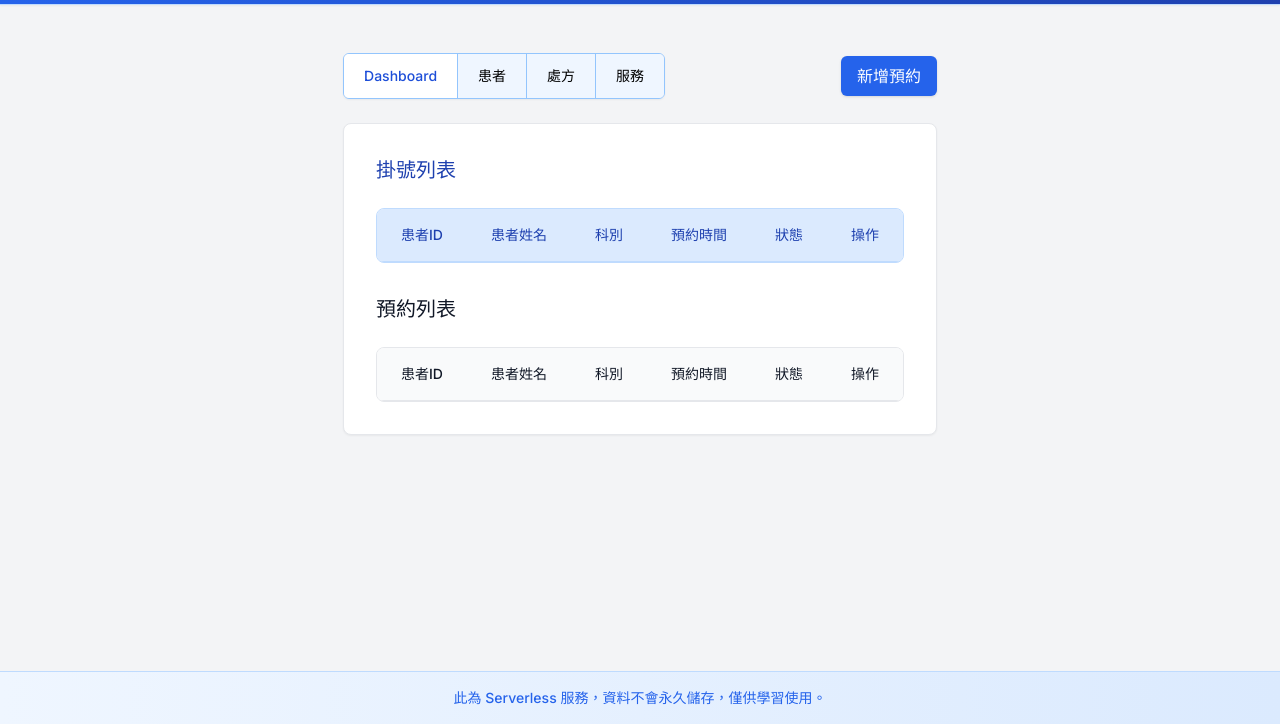
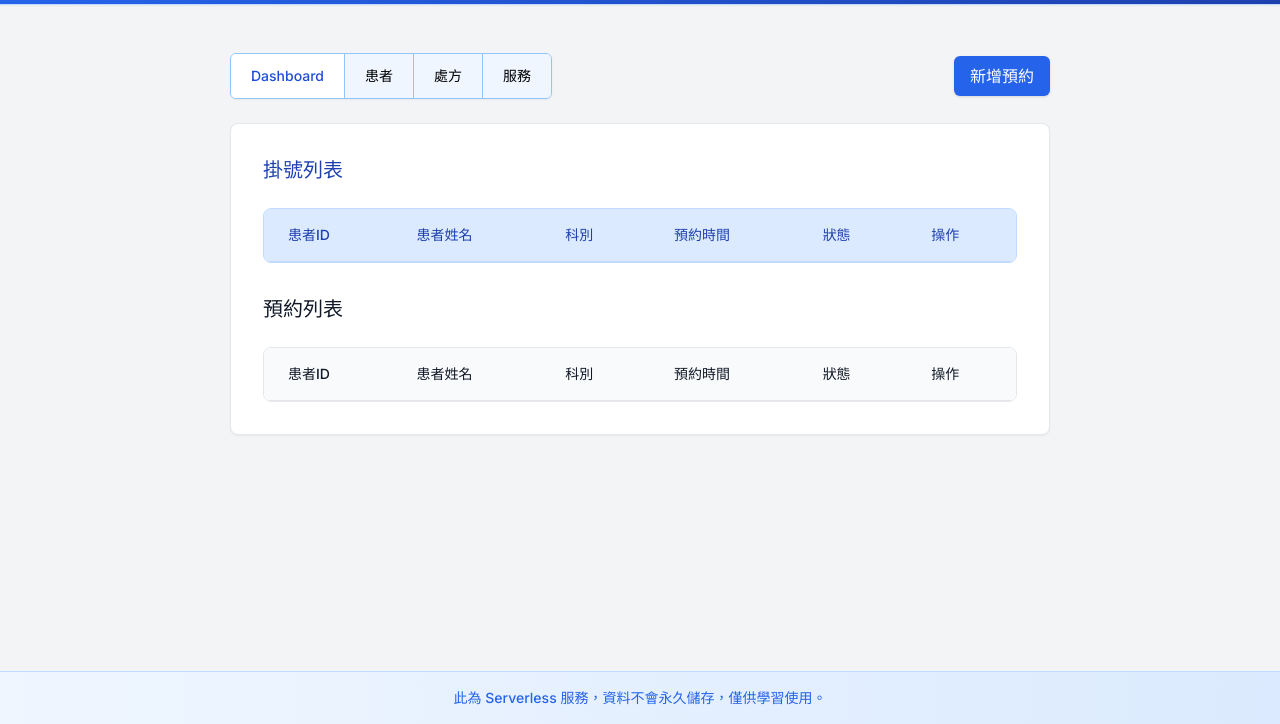
Before and after one commit to JohnKeng/mini-HIS-UI, a website: page src/public/index.html in a window 1280 px wide. Shown: the part 76-800 px from the top of the page. Drawn offline with nearby package versions, Linux system fonts and the light colour scheme; no server answers.

Commit message:
style(index.html): 调整页面布局样式，添加滚动条和固定宽度

```diff
--- a/src/public/index.html
+++ b/src/public/index.html
@@ -30,7 +30,7 @@
             rel="stylesheet"
         />
     </head>
-    <body class="bg-gray-100 min-h-screen font-sans flex flex-col min-w-[820px]">
+    <body class="bg-gray-100 min-h-screen font-sans flex flex-col min-w-[820px] overflow-y-scroll">
         <!-- 導航列 -->
         <nav class="bg-gradient-to-r from-blue-600 to-blue-800 text-white shadow-sm border-b border-blue-200">
             <div class="max-w-7xl mx-auto px-6">
@@ -63,7 +63,7 @@
             <!-- 內容區域 -->
             <div
                 id="content"
-                class="bg-white border border-gray-200 rounded-lg shadow-sm p-8"
+                class="bg-white border border-gray-200 rounded-lg shadow-sm p-8 w-[820px] mx-auto"
             >
                 <!-- 病患管理面板 -->
                 <div id="patientPanel" class="panel">
```
